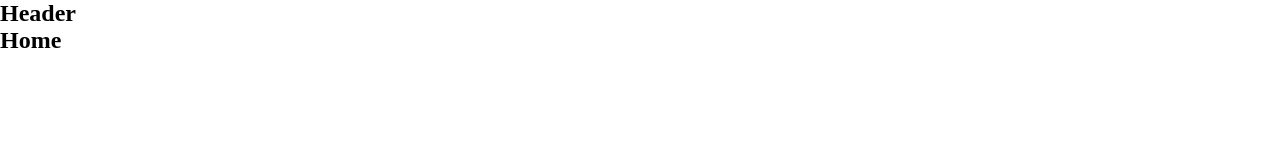
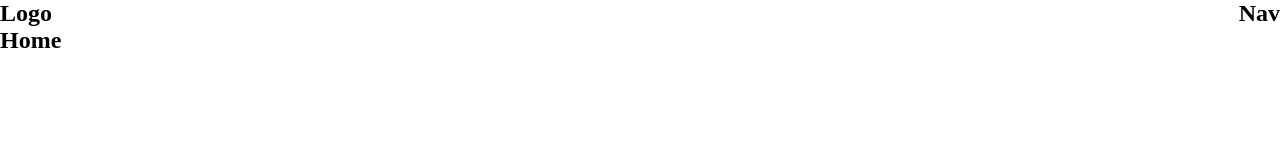
Before and after one commit to kevingtzz/space-tourism, a Nuxt app: page / in a window 1280 px wide. Shown: the top 160 px of the page. Built offline with nearby package versions, Linux system fonts and the light colour scheme.

Commit message:
feat(header): structure

```diff
--- a/components/Header.vue
+++ b/components/Header.vue
@@ -1,7 +1,10 @@
 <template>
-    <nav>
-        <h2>Header</h2>
-    </nav>
+    <div class="header">
+        <h2>Logo</h2>
+        <nav>
+            <h2>Nav</h2>
+        </nav>
+    </div>
 </template>
 
 <script>
@@ -11,7 +14,8 @@
 </script>
 
 <style scoped>
-    .container {
-        width: 50px;
+    .header {
+        display: flex;
+        justify-content: space-between;
     }
 </style>
```
